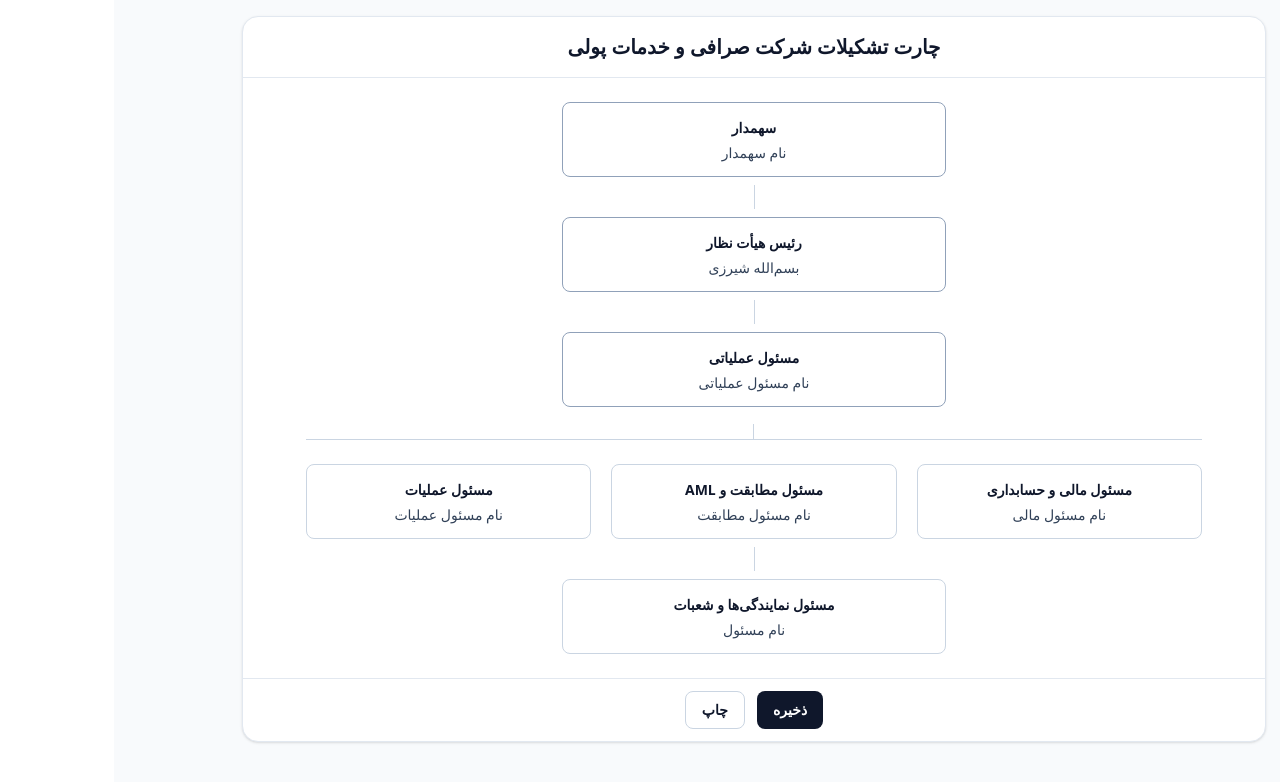
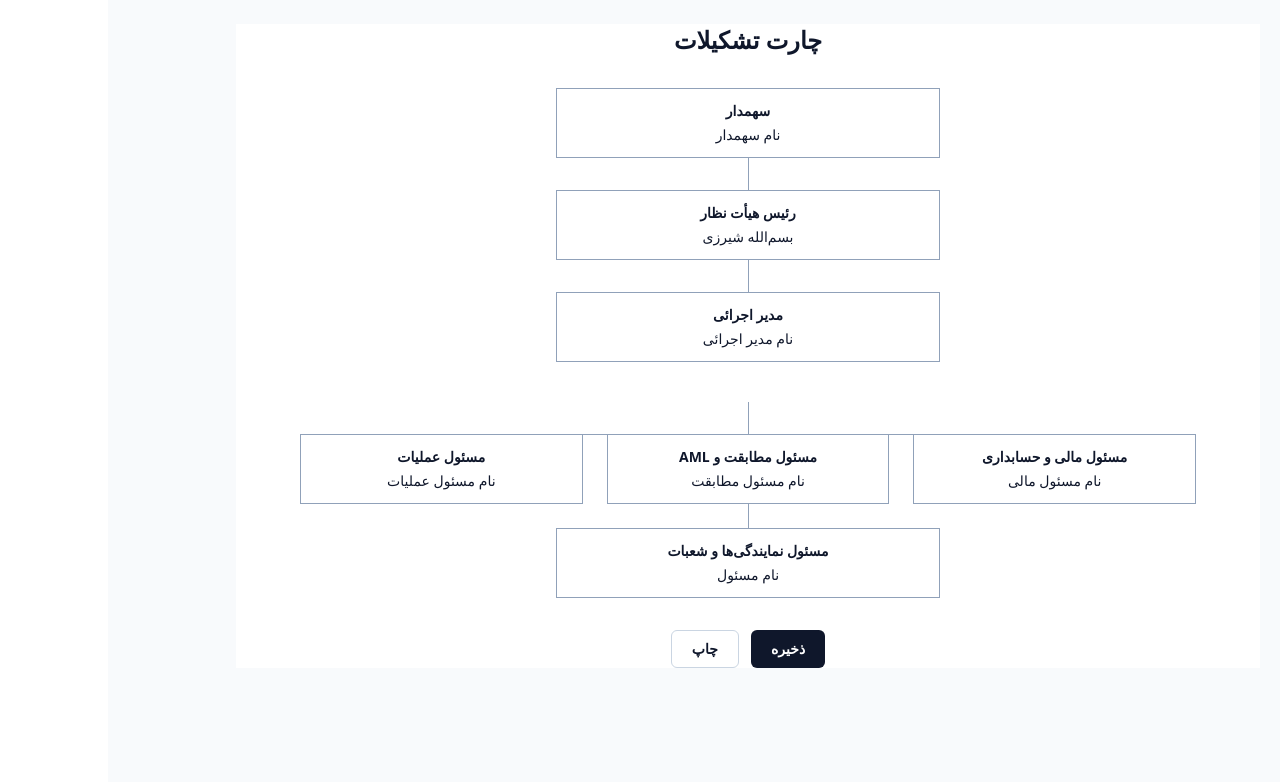
Before and after one commit to Norani375/Manochehr-norani, a Next.js app: page /dab-organization-chart in a window 1280 px wide. Shown: the top 782 px of the page. Built offline with nearby package versions, Linux system fonts and the light colour scheme; no server answers.

Commit message:
refactor(dab): rebuild organization chart from scratch

```diff
--- a/components/DabOrganizationChartStandardForm.tsx
+++ b/components/DabOrganizationChartStandardForm.tsx
@@ -2,16 +2,20 @@
 
 import { useMemo, useState } from 'react';
 
-type OrgNode = { id: string; title: string; name: string };
+type OrgNode = {
+  id: string;
+  role: string;
+  name: string;
+};
 
 const DEFAULT_NODES: OrgNode[] = [
-  { id: 'shareholders', title: 'سهمدار', name: 'نام سهمدار' },
-  { id: 'board', title: 'رئیس هیأت نظار', name: 'بسم‌الله شیرزی' },
-  { id: 'executive', title: 'مسئول عملیاتی', name: 'نام مسئول عملیاتی' },
-  { id: 'finance', title: 'مسئول مالی و حسابداری', name: 'نام مسئول مالی' },
-  { id: 'compliance', title: 'مسئول مطابقت و AML', name: 'نام مسئول مطابقت' },
-  { id: 'operations', title: 'مسئول عملیات', name: 'نام مسئول عملیات' },
-  { id: 'branches', title: 'مسئول نمایندگی‌ها و شعبات', name: 'نام مسئول' },
+  { id: 'shareholders', role: 'سهمدار', name: 'نام سهمدار' },
+  { id: 'board', role: 'رئیس هیأت نظار', name: 'بسم‌الله شیرزی' },
+  { id: 'management', role: 'مدیر اجرائی', name: 'نام مدیر اجرائی' },
+  { id: 'finance', role: 'مسئول مالی و حسابداری', name: 'نام مسئول مالی' },
+  { id: 'compliance', role: 'مسئول مطابقت و AML', name: 'نام مسئول مطابقت' },
+  { id: 'operations', role: 'مسئول عملیات', name: 'نام مسئول عملیات' },
+  { id: 'branches', role: 'مسئول نمایندگی‌ها و شعبات', name: 'نام مسئول' },
 ];
 
 export default function DabOrganizationChartStandardForm({ companyId = 'default' }: { companyId?: string }) {
@@ -27,74 +31,76 @@ export default function DabOrganizationChartStandardForm({ companyId = 'default'
 
   const [nodes, setNodes] = useState<OrgNode[]>(initial);
   const [saved, setSaved] = useState(false);
-  const node = (id: string) => nodes.find((item) => item.id === id);
-  const updateNode = (id: string, field: 'title' | 'name', value: string) => {
+
+  const updateNode = (id: string, field: 'role' | 'name', value: string) => {
     setNodes((current) => current.map((item) => item.id === id ? { ...item, [field]: value } : item));
     setSaved(false);
   };
+
   const save = () => {
     window.localStorage.setItem(`dab-org-chart:${companyId}`, JSON.stringify(nodes));
     setSaved(true);
   };
 
+  const get = (id: string) => nodes.find((item) => item.id === id);
+
   return (
-    <main dir="rtl" className="min-h-screen bg-slate-50 p-4 text-slate-900 print:min-h-0 print:bg-white print:p-0">
-      <section className="mx-auto max-w-5xl rounded-2xl border border-slate-200 bg-white shadow-sm print:m-0 print:w-full print:max-w-none print:rounded-none print:border-0 print:shadow-none">
-        <header className="border-b border-slate-200 px-6 py-4 print:px-0 print:py-2">
-          <h1 className="text-center text-xl font-bold print:text-base">چارت تشکیلات شرکت صرافی و خدمات پولی</h1>
+    <main dir="rtl" className="min-h-screen bg-slate-50 p-6 text-slate-900 print:bg-white print:p-0">
+      <section className="mx-auto max-w-5xl bg-white print:w-full print:max-w-none">
+        <header className="mb-8 text-center print:mb-5">
+          <h1 className="text-2xl font-bold print:text-lg">چارت تشکیلات</h1>
         </header>
 
-        <div className="px-6 py-6 print:px-0 print:py-2">
-          <div className="mx-auto max-w-4xl">
-            <ChartCard node={node('shareholders')} onChange={updateNode} primary />
-            <Connector />
-            <ChartCard node={node('board')} onChange={updateNode} primary />
-            <Connector />
-            <ChartCard node={node('executive')} onChange={updateNode} primary />
+        <div className="mx-auto max-w-4xl">
+          <ChartCard node={get('shareholders')} onChange={updateNode} />
+          <VerticalLine />
+          <ChartCard node={get('board')} onChange={updateNode} />
+          <VerticalLine />
+          <ChartCard node={get('management')} onChange={updateNode} />
 
-            <div className="relative mt-8 border-t border-slate-300 pt-6 print:mt-4 print:pt-4">
-              <div className="absolute right-1/2 top-0 h-4 w-px -translate-y-4 bg-slate-300 print:h-3 print:-translate-y-3" />
-              <div className="grid grid-cols-3 gap-5 print:gap-3">
-                <ChartCard node={node('finance')} onChange={updateNode} />
-                <ChartCard node={node('compliance')} onChange={updateNode} />
-                <ChartCard node={node('operations')} onChange={updateNode} />
-              </div>
+          <div className="relative mt-10 pt-8 print:mt-6 print:pt-6">
+            <div className="absolute left-1/2 top-0 h-8 w-px bg-slate-400 print:h-6" />
+            <div className="absolute left-[16.666%] right-[16.666%] top-8 h-px bg-slate-400 print:top-6" />
+            <div className="grid grid-cols-3 gap-6 print:gap-3">
+              <ChartCard node={get('finance')} onChange={updateNode} />
+              <ChartCard node={get('compliance')} onChange={updateNode} />
+              <ChartCard node={get('operations')} onChange={updateNode} />
             </div>
+          </div>
 
-            <Connector />
-            <ChartCard node={node('branches')} onChange={updateNode} />
-          </div>
+          <div className="mx-auto h-6 w-px bg-slate-400 print:h-4" aria-hidden="true" />
+          <ChartCard node={get('branches')} onChange={updateNode} />
         </div>
 
-        <footer className="flex justify-center gap-3 border-t border-slate-200 px-6 py-3 print:hidden">
-          <button type="button" onClick={save} className="rounded-lg bg-slate-900 px-4 py-2 text-sm font-semibold text-white">ذخیره</button>
-          <button type="button" onClick={() => window.print()} className="rounded-lg border border-slate-300 px-4 py-2 text-sm font-semibold">چاپ</button>
-          {saved && <span className="self-center text-sm text-emerald-700">ذخیره شد.</span>}
+        <footer className="mt-8 flex justify-center gap-3 print:hidden">
+          <button type="button" onClick={save} className="rounded-md bg-slate-900 px-5 py-2 text-sm font-semibold text-white">ذخیره</button>
+          <button type="button" onClick={() => window.print()} className="rounded-md border border-slate-300 px-5 py-2 text-sm font-semibold">چاپ</button>
+          {saved && <span className="self-center text-sm text-slate-600">ذخیره شد</span>}
         </footer>
       </section>
 
       <style jsx global>{`
         @media print {
-          @page { size: A4 portrait; margin: 10mm; }
-          html, body { width: 210mm; margin: 0; background: #fff !important; }
-          * { break-inside: avoid !important; page-break-inside: avoid !important; }
-          input { border: 0 !important; box-shadow: none !important; }
+          @page { size: A4 portrait; margin: 12mm; }
+          html, body { width: 210mm; margin: 0; background: white !important; }
+          *, *::before, *::after { break-inside: avoid !important; page-break-inside: avoid !important; }
+          input { border: 0 !important; outline: none !important; box-shadow: none !important; }
         }
       `}</style>
     </main>
   );
 }
 
-function Connector() {
-  return <div className="mx-auto my-2 h-6 w-px bg-slate-300 print:my-1 print:h-3" aria-hidden="true" />;
+function VerticalLine() {
+  return <div className="mx-auto h-8 w-px bg-slate-400 print:h-5" aria-hidden="true" />;
 }
 
-function ChartCard({ node, onChange, primary = false }: { node?: OrgNode; onChange: (id: string, field: 'title' | 'name', value: string) => void; primary?: boolean }) {
+function ChartCard({ node, onChange }: { node?: OrgNode; onChange: (id: string, field: 'role' | 'name', value: string) => void }) {
   if (!node) return null;
   return (
-    <article className={`mx-auto w-full max-w-sm rounded-lg border bg-white px-4 py-3 text-center print:max-w-none print:px-2 print:py-1.5 ${primary ? 'border-slate-400' : 'border-slate-300'}`}>
-      <input aria-label="وظیفه" value={node.title} onChange={(event) => onChange(node.id, 'title', event.target.value)} className="w-full border-0 bg-transparent text-center text-sm font-bold outline-none print:text-[11px]" />
-      <input aria-label="نام" value={node.name} onChange={(event) => onChange(node.id, 'name', event.target.value)} className="mt-1 w-full border-0 bg-transparent text-center text-sm text-slate-700 outline-none print:text-[10px]" />
+    <article className="mx-auto w-full max-w-sm border border-slate-400 bg-white px-4 py-3 text-center print:px-3 print:py-2">
+      <input value={node.role} aria-label="وظیفه" onChange={(event) => onChange(node.id, 'role', event.target.value)} className="block w-full border-0 bg-transparent text-center text-sm font-bold outline-none print:text-[11px]" />
+      <input value={node.name} aria-label="نام" onChange={(event) => onChange(node.id, 'name', event.target.value)} className="mt-1 block w-full border-0 bg-transparent text-center text-sm outline-none print:text-[10px]" />
     </article>
   );
 }
```
